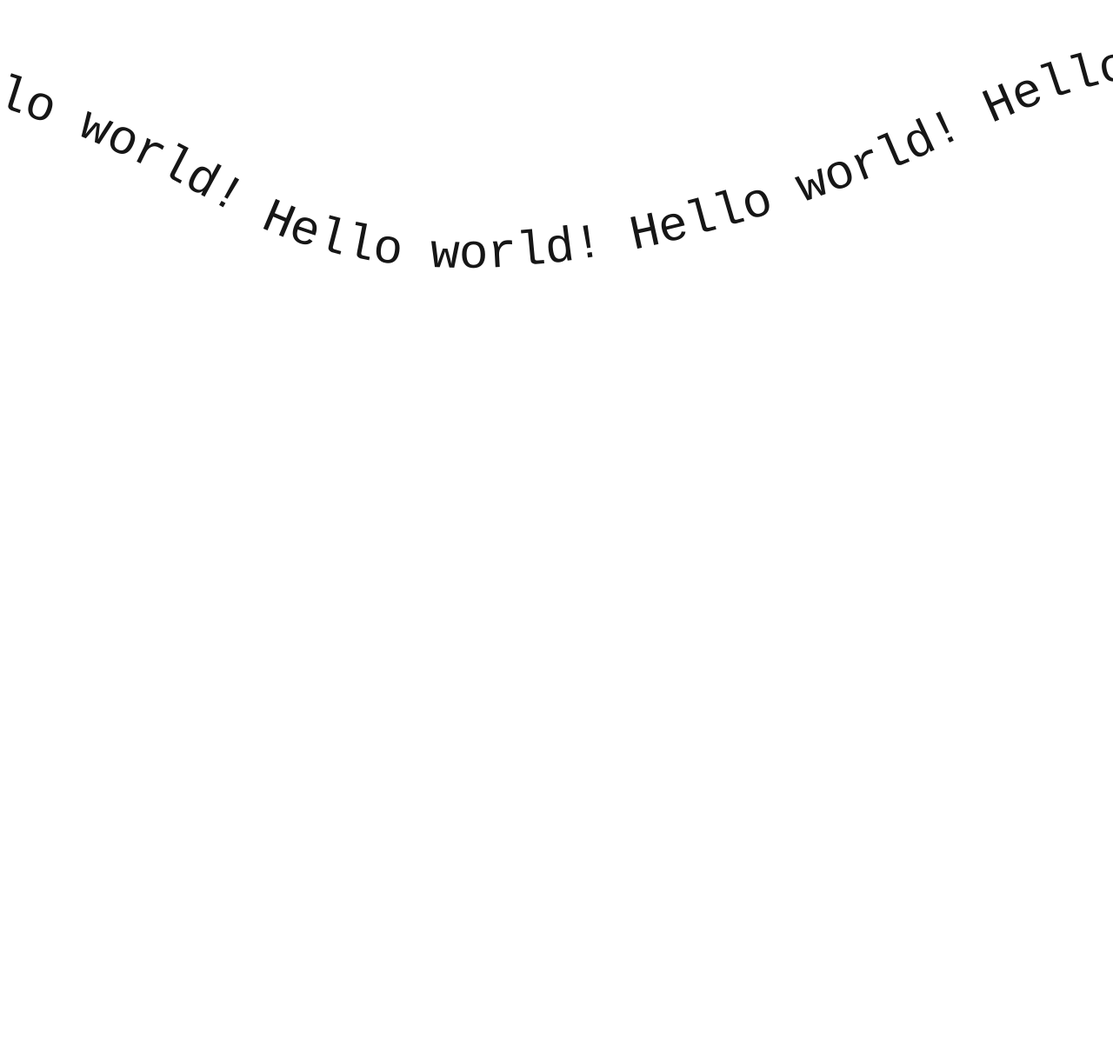
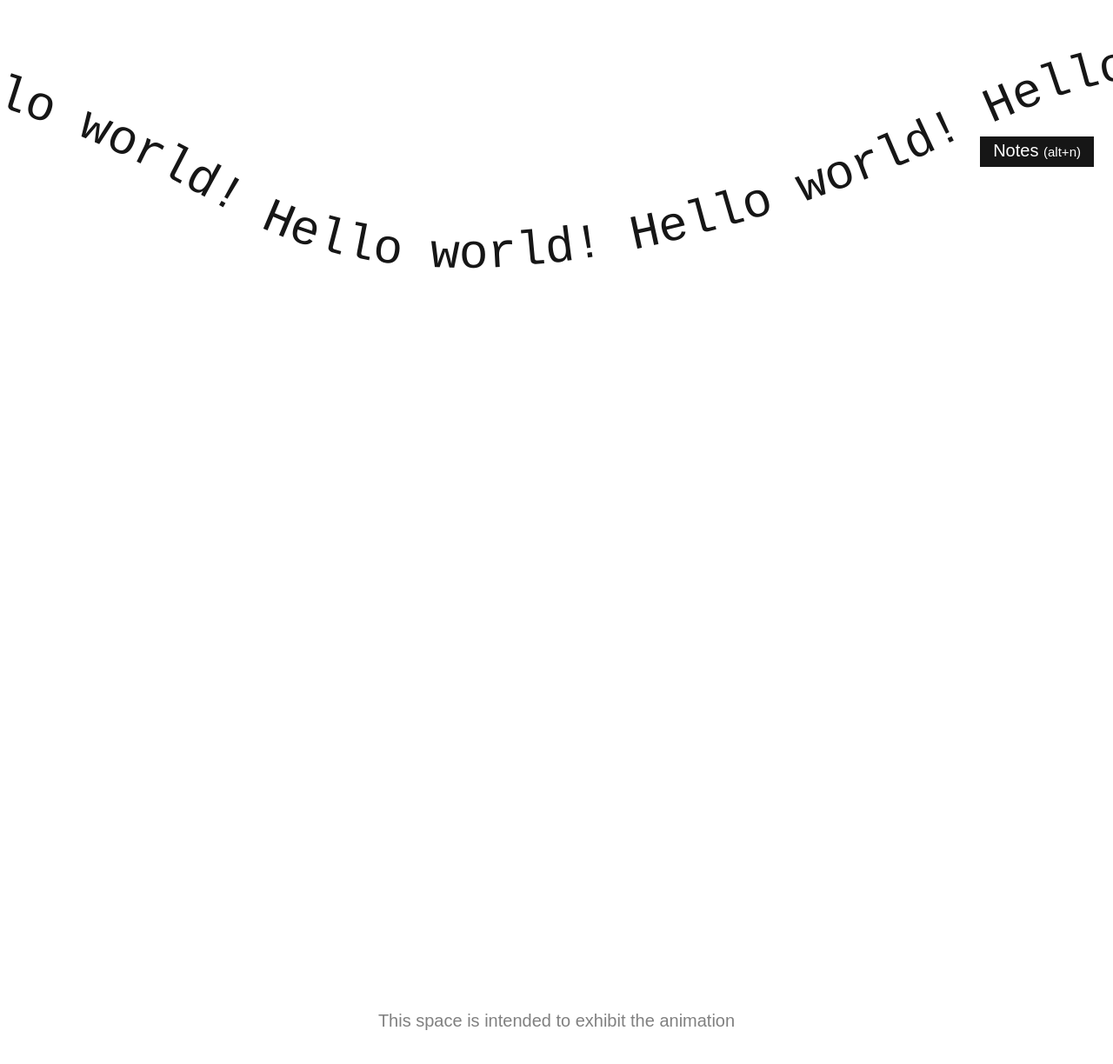
Before and after one commit to matovius/lab, a SvelteKit app: page /svg-text-path in a window 1280 px wide. Shown: the part 586-1810 px from the top of the page at 87% size. Built offline with nearby package versions, Linux system fonts and the light colour scheme; a web font is replaced by a local one.

Commit message:
feat: add experiment notes to `svg-text-path` experiment

```diff
--- a/src/routes/svg-text-path/+page.svelte
+++ b/src/routes/svg-text-path/+page.svelte
@@ -1,9 +1,10 @@
 <script>
+	import ExperimentNotes from '$components/experiment-data/ExperimentNotes.svelte';
 	import { useIntersectionObserver } from '$lib/scripts/utils.svelte';
-	import { onMount } from 'svelte';
 
 	/** Scales the `startOffset` of the `textPath` to the values `0-100` */
 	let scaledOffset = $state(0);
+	// $inspect(scaledOffset);
 	let pathOffset = $derived((scaledOffset + 50) * -1);
 
 	let pathAnimationObserver = useIntersectionObserver({ threshold: 0.5 });
@@ -14,6 +15,7 @@
 
 	function handleWindowScroll() {
 		const container = document.querySelector('main');
+		// console.log('Scroll y: ', window.scrollY);
 
 		// if (container && pathAnimationObserver.intersecting) {
 		if (container) {
@@ -66,10 +68,25 @@
 		</svg>
 		<!-- {@render Controls()} -->
 	</div>
-	<!-- <div class="bumper"></div> -->
+	<ExperimentNotes>
+		<p>
+			In this experiment, I use SVG to place text on a path, I then manipulate the <code
+				>startOffset</code
+			>
+			attribute to manipulate the position of the text along the path.<br /><br />Using percentage
+			values enables me to move the text without worrying about pixel values. I calculated a
+			specific set of start and end points between which I can move the text around freely as
+			needed. I then normalized the values to move between 0 and 100.<br /><br />There is also an
+			intersection observer on the SVG's containing element, triggering the text's color change when
+			it's sufficiently in or out of the viewport.<br /><br />Originally inspired by a similar
+			feature on the
+			<a href="https://makeus.care" target="_blank" rel="noopener noreferrer">Make Us Care</a> agency
+			landing page.
+		</p>
+	</ExperimentNotes>
 </main>
 
-<div class="bumper"></div>
+<div class="bumper">This space is intended to exhibit the animation</div>
 <div class="bumper"></div>
 <div class="bumper"></div>
 
@@ -123,11 +140,11 @@
 
 <style>
 	main {
-		font-size: var(--text-xxxl);
 		height: 200vh;
 
 		.container {
 			font-family: var(--font-martian);
+			font-size: var(--text-xxxl);
 			color: var(--color-neutral-200);
 		}
 		.container.observed {
@@ -136,6 +153,7 @@
 		}
 	}
 	.bumper {
+		color: var(--color-neutral-400);
 		height: 40vh;
 		display: flex;
 		justify-content: center;
```
